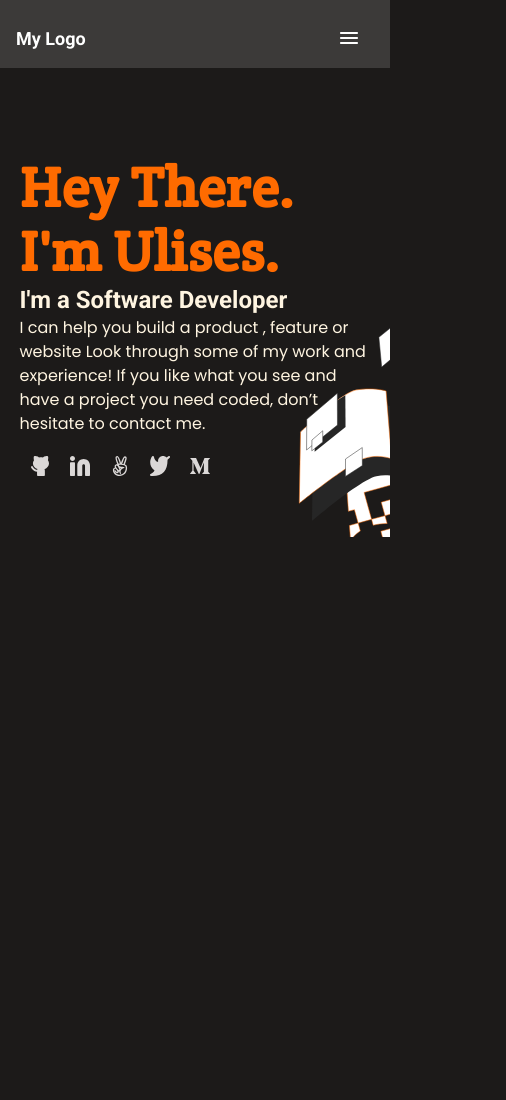
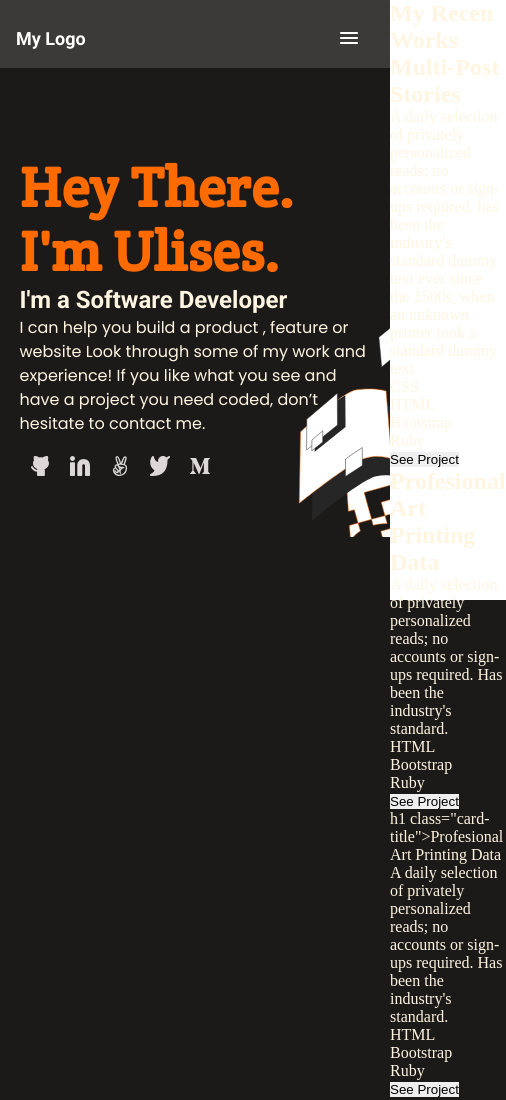
Before and after one commit to ulises2607/Portfolio, a website: page index.html in a window 390 px wide. Shown: the top 1100 px of the page, 506 px wide, since content can reach past the window. Before the commit the page ends 844 px from the top, so only its background shows below. Drawn offline with Linux system fonts and the light colour scheme.

Commit message:
rearranging the images and their references. Adding html structure of the project cards

```diff
--- a/index.html
+++ b/index.html
@@ -49,39 +49,135 @@
         <ul class="social-icon">
             <li>
                 <a href="https://github.com/ulises2607" class="soc-icon">
-                    <img src="Images/Social/GitHub.svg" alt="github-profile">
+                    <img src="Images/Main/Social/GitHub.svg" alt="github-profile">
                 </a>
             </li>
             <li>
                 <a href="https://www.linkedin.com/in/cesar-ulises-cappa-subelza/" class="soc-icon">
-                    <img src="Images/Social/Linkedin.svg" alt="linkedin-profile">
+                    <img src="Images/Main/Social/Linkedin.svg" alt="linkedin-profile">
                 </a>
             </li>
             <li>
                 <a href="https://www.angellist.com/" class="soc-icon">
-                    <img src="Images/Social/Angelist.svg" alt="Angelist-mainpage">
+                    <img src="Images/Main/Social/Angelist.svg" alt="Angelist-mainpage">
                 </a>
             </li>
             <li>
                 <a href="www.twitter.com" class="soc-icon">
-                    <img src="Images/Social/Twitter.svg" alt="twitter-mainpage">
+                    <img src="Images/Main/Social/Twitter.svg" alt="twitter-mainpage">
                 </a>
             </li>
             <li>
                 <a href="https://medium.com/" class="soc-icon">
-                    <img src="Images/Social/Medium.svg" alt="medium-mainpage">
+                    <img src="Images/Main/Social/Medium.svg" alt="medium-mainpage">
                 </a>
             </li>
 
         </ul>
 
+    </section>
 
 
+    <!-- WORK SECTION -->
+
+    <section class="recent-works">
+
+        <h1>My Recen Works</h1>
+
+        <hr>
+
+        <h2>Multi-Post Stories</h2>
+
+        <p>
+            A daily selection of privately personalized reads; no accounts or sign-ups required.
+            has been the industry's standard dummy text ever since the 1500s, when an unknown printer took
+            a standard dummy text.
+        </p>
+
+        <ul class="tech">
+            <li>CSS</li>
+            <li>HTML</li>
+            <li>Bootstrap</li>
+            <li>Ruby</li>
+        </ul>
+
+        <button class="btn-works">See Project</button>
+
+<!-- Project Cards -->
+
+        <div class="card-container">
+            <div class="card">
+                <h1 class="card-title">Profesional Art Printing Data</h1>
+                <p class="card-description">A daily selection of privately personalized reads; no accounts or sign-ups required. Has been the industry's standard.</p>
+                <ul class="card-lang">
+                    <li>HTML</li>
+                    <li>Bootstrap</li>
+                    <li>Ruby</li>
+                    <button class="btn-works">See Project</button>
+                </ul>
+            </div>
+            <div class="card">
+                h1 class="card-title">Profesional Art Printing Data</h1>
+                <p class="card-description">A daily selection of privately personalized reads; no accounts or sign-ups required. Has been the industry's standard.</p>
+                <ul class="card-lang">
+                    <li>HTML</li>
+                    <li>Bootstrap</li>
+                    <li>Ruby</li>
+                    <button class="btn-works">See Project</button>
+                </ul>
+            </div>
+            <div class="card">
+                h1 class="card-title">Profesional Art Printing Data</h1>
+                <p class="card-description">A daily selection of privately personalized reads; no accounts or sign-ups required. Has been the industry's standard.</p>
+                <ul class="card-lang">
+                    <li>HTML</li>
+                    <li>Bootstrap</li>
+                    <li>Ruby</li>
+                    <button class="btn-works">See Project</button>
+                </ul>
+            </div>
+            <div class="card">
+                h1 class="card-title">Profesional Art Printing Data</h1>
+                <p class="card-description">A daily selection of privately personalized reads; no accounts or sign-ups required. Has been the industry's standard.</p>
+                <ul class="card-lang">
+                    <li>HTML</li>
+                    <li>Bootstrap</li>
+                    <li>Ruby</li>
+                    <button class="btn-works">See Project</button>
+                </ul>
+            </div>
+            <div class="card">
+                h1 class="card-title">Profesional Art Printing Data</h1>
+                <p class="card-description">A daily selection of privately personalized reads; no accounts or sign-ups required. Has been the industry's standard.</p>
+                <ul class="card-lang">
+                    <li>HTML</li>
+                    <li>Bootstrap</li>
+                    <li>Ruby</li>
+                    <button class="btn-works">See Project</button>
+                </ul>
+            </div>
+            <div class="card">
+                h1 class="card-title">Profesional Art Printing Data</h1>
+                <p class="card-description">A daily selection of privately personalized reads; no accounts or sign-ups required. Has been the industry's standard.</p>
+                <ul class="card-lang">
+                    <li>HTML</li>
+                    <li>Bootstrap</li>
+                    <li>Ruby</li>
+                    <button class="btn-works">See Project</button>
+                </ul>
+            </div>
+        </div>
+
+    </section>
+
+    <section class="about">
 
     </section>
 
 
 
 
+
+
 </body>
 </html>
--- a/style.css
+++ b/style.css
@@ -36,7 +36,7 @@
 
     /*  Background Image */
 
-    background-image: url("Images/bg-image.svg");
+    background-image: url("Images/Main/bg-image.svg");
     background-repeat: no-repeat;
     background-position: bottom -30% right;
   }
@@ -134,6 +134,17 @@
   }
 }
 
+
+/* Recen works section */
+
+.recent-works {
+  background-color: white;
+  height: 600px;
+}
+
+
+
+
 @media (min-width: 768px) {
   body {
     display: none;
--- /dev/null
+++ b/task.txt
@@ -0,0 +1 @@
+reorganizando las imagenes y los referencias
```
Also changed, not shown: Images/Main/Battery.svg (renamed from Images/Battery.svg), Images/Main/CellularConnection.svg (renamed from Images/CellularConnection.svg), Images/Main/Illustration.svg (renamed from Images/Illustration.svg), Images/Main/Social/Angelist.svg (renamed from Images/Social/Angelist.svg), Images/Main/Social/GitHub.svg (renamed from Images/Social/GitHub.svg), Images/Main/Social/Linkedin.svg (renamed from Images/Social/Linkedin.svg), Images/Main/Social/Medium.svg (renamed from Images/Social/Medium.svg), Images/Main/Social/Twitter.svg (renamed from Images/Social/Twitter.svg), Images/Main/Wifi.svg (renamed from Images/Wifi.svg), Images/Main/bg-image.svg (renamed from Images/bg-image.svg), Images/Work/Work-bg-1.png (added), Images/Work/Work-img-1.png (added).
